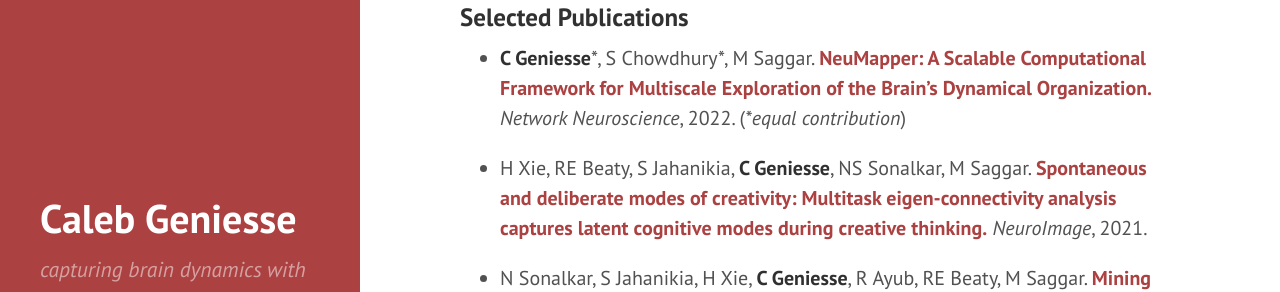
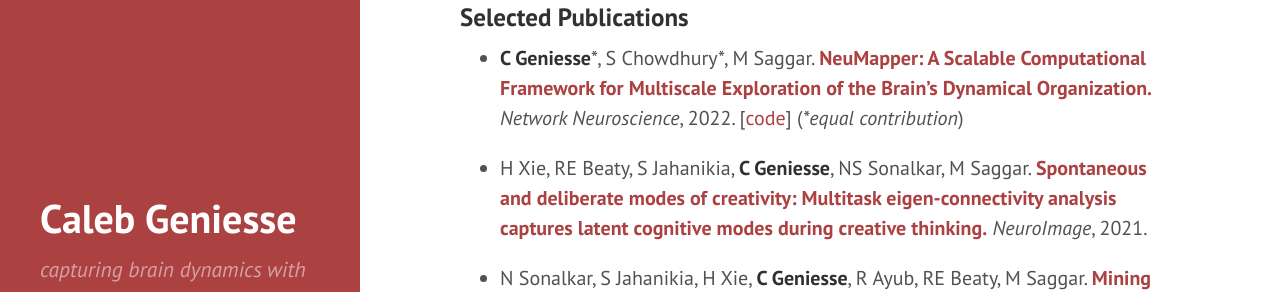
Before and after one commit to calebgeniesse/calebgeniesse.github.io, a Jekyll site: the page built from index.md, in a window 1280 px wide and 1399 px high. Shown: the part 776-1068 px from the top of the window. Built offline with Jekyll 4.4.1, drawn with Linux system fonts in a browser that asks for light colours; our own code applies the rules of GitHub Pages for plain Markdown files.

Commit message:
Update index.md

```diff
--- a/index.md
+++ b/index.md
@@ -33,7 +33,7 @@
 
 ### Selected Publications
 
-- **C Geniesse**\*, S Chowdhury\*, M Saggar. **[NeuMapper: A Scalable Computational Framework for Multiscale Exploration of the Brain's Dynamical Organization.](https://doi.org/10.1162/netn_a_00229)** *Network Neuroscience*, 2022. (*\*equal contribution*)
+- **C Geniesse**\*, S Chowdhury\*, M Saggar. **[NeuMapper: A Scalable Computational Framework for Multiscale Exploration of the Brain's Dynamical Organization.](https://doi.org/10.1162/netn_a_00229)** *Network Neuroscience*, 2022. [[code](https://braindynamicslab.github.io/neumapper)] (*\*equal contribution*)
 
 - H Xie, RE Beaty, S Jahanikia, **C Geniesse**, NS Sonalkar, M Saggar. **[Spontaneous and deliberate modes of creativity: Multitask eigen-connectivity analysis captures latent cognitive modes during creative thinking.](https://doi.org/10.1016/j.neuroimage.2021.118531)** *NeuroImage*, 2021.
 
```
